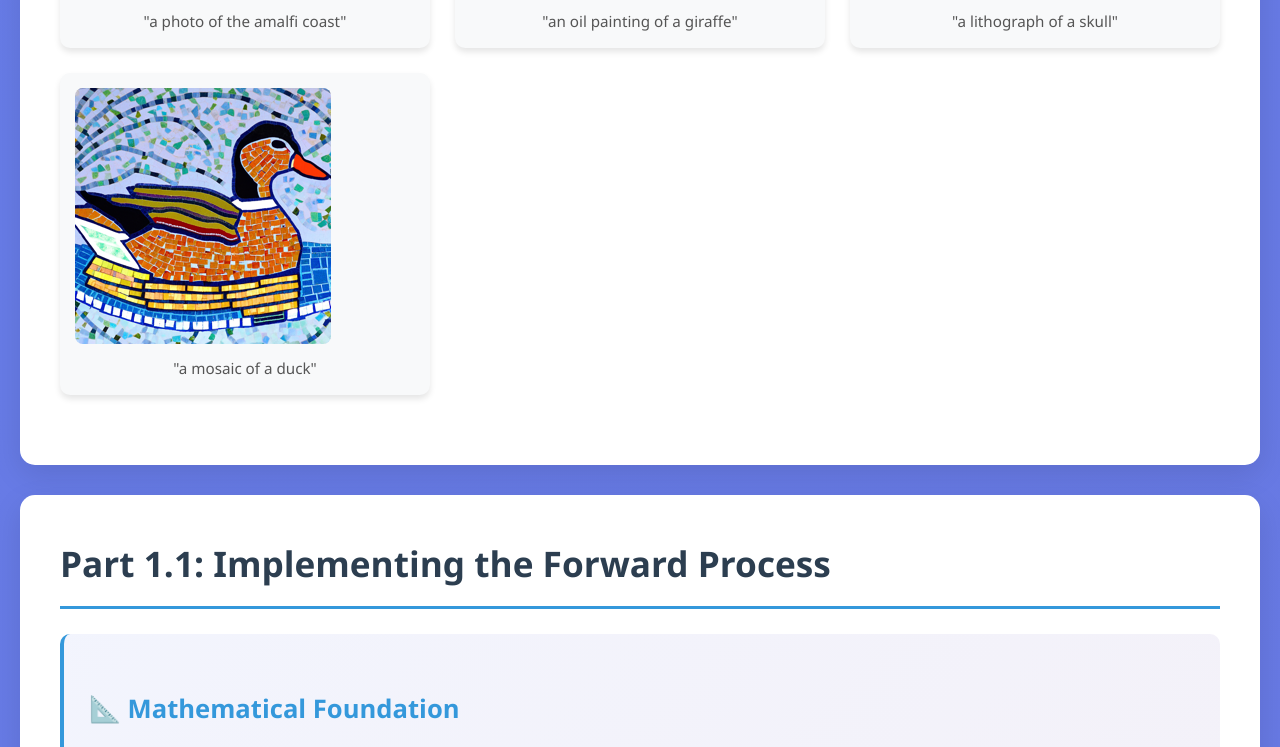
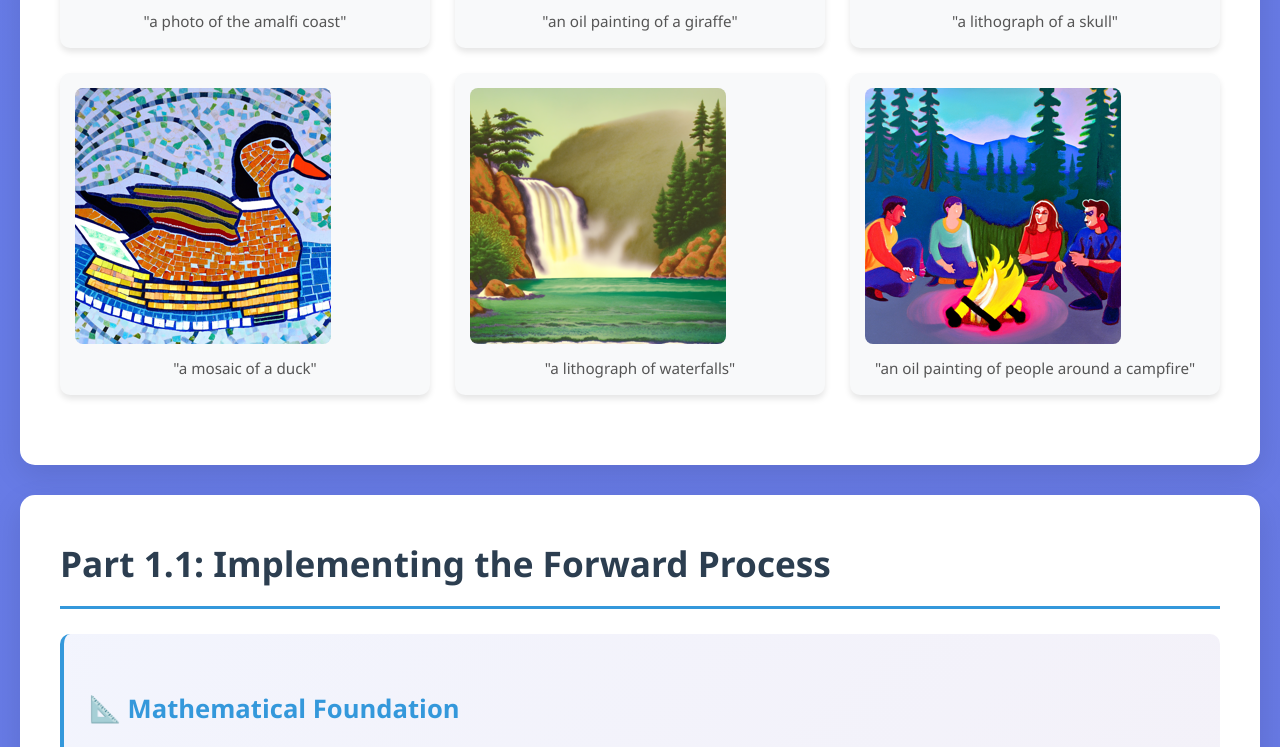
Before and after one commit to Forensic257/Forensic257.github.io, a plain HTML site: page Project 5/index.html in a window 1280 px wide. Shown: the part 2271-3018 px from the top of the page. Drawn offline with nearby package versions, Linux system fonts and the light colour scheme.

Commit message:
Add new images and captions to index.html

```diff
--- a/Project 5/index.html
+++ b/Project 5/index.html
@@ -362,6 +362,14 @@
                 <div class="image-container">
                     <img src="web/part0_duck.png" alt="Duck">
                     <div class="image-caption">"a mosaic of a duck"</div>
+                </div>
+                <div class="image-container">
+                    <img src="web/part0_waterfalls.png" alt="Waterfalls">
+                    <div class="image-caption">"a lithograph of waterfalls"</div>
+                </div>
+                <div class="image-container">
+                    <img src="web/part0_campfire.png" alt="Campfire">
+                    <div class="image-caption">"an oil painting of people around a campfire"</div>
                 </div>
             </div>
         </section>
```
